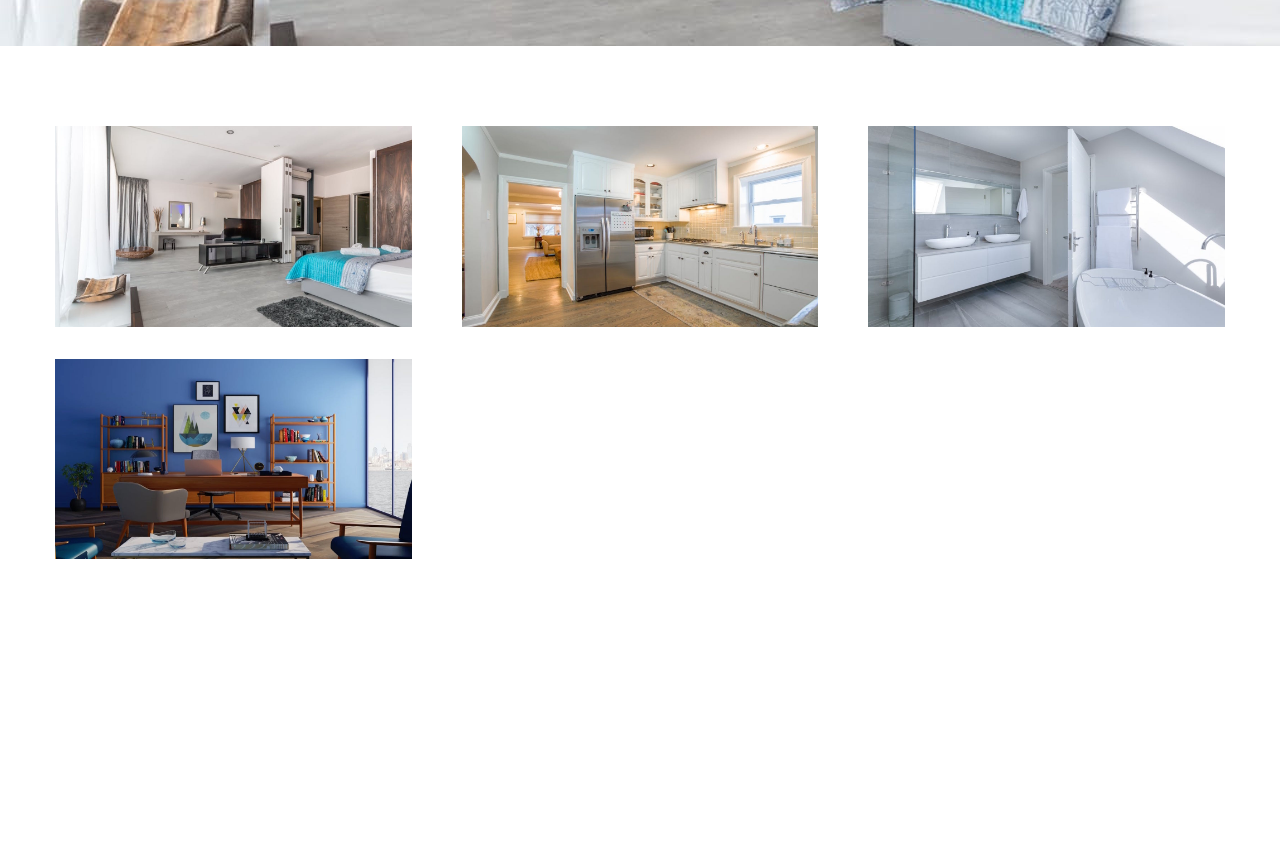
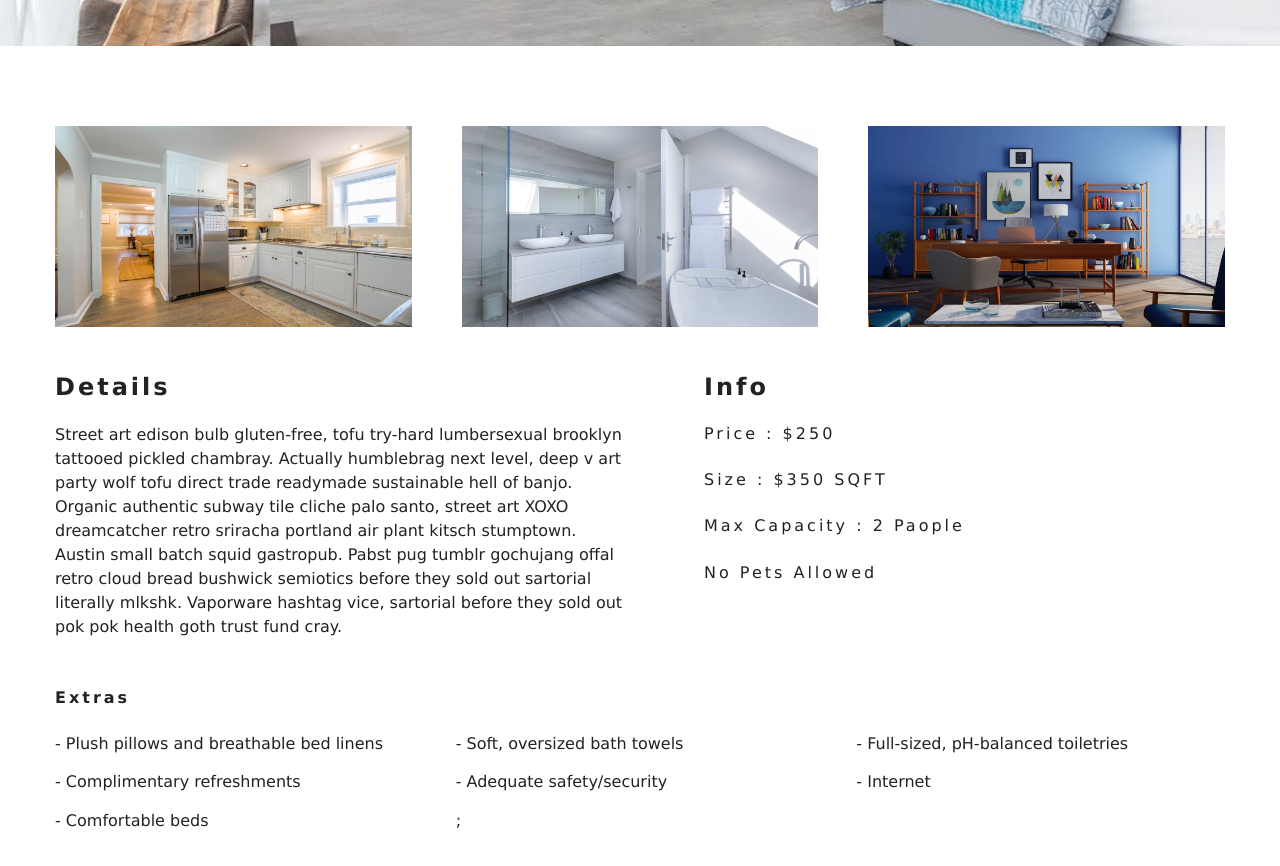
Before and after one commit to BrianPineau/resort, a React (Create React App) app: page /rooms/double-basic in a window 1280 px wide. Shown: the part 500-1366 px from the top of the page. Before the commit the page ends 1059 px from the top, so only its background shows below. Built offline with nearby package versions, Linux system fonts and the light colour scheme.

Commit message:
Completed single room page

```diff
--- a/src/pages/SingleRoom.js
+++ b/src/pages/SingleRoom.js
@@ -30,9 +30,11 @@
       </div>
     }
     const { name, description, capacity, size, price, extras, breakfast, pets, images } = room;
+    const [mainImg, ...defaultImg] = images;
+
     return (
       <>
-        <StyledHero img={images[0]}>
+        <StyledHero img={mainImg}>
           <Banner title={`${name} room`}>
             <Link to='/rooms' className="btn-primary">
               Back to rooms
@@ -41,10 +43,35 @@
         </StyledHero>
         <section className="single-room">
           <div className="single-room-images">
-            {images.map((item, index) => {
+            {defaultImg.map((item, index) => {
               return <img key={index} src={item} alt={name}/>
             })}
           </div>
+          <div className="single-room-info">
+            <article className="desc">
+              <h3>details</h3>
+              <p>{description}</p>
+            </article>
+            <article className="info">
+              <h3>info</h3>
+              <h6>price : ${price}</h6>
+              <h6>size : ${size} SQFT</h6>
+              <h6>
+                max capacity : {" "}
+                {capacity > 1 ? `${capacity} paople` : `${capacity} person`}
+              </h6>
+              <h6>{pets ? "pets allowed" : "no pets allowed"}</h6>
+              <h6>{breakfast && "free breakfast included"}</h6>
+            </article>
+          </div>
+        </section>
+        <section className="room-extras">
+          <h6>extras</h6>
+          <ul className="extras">
+            {extras.map((item, index) => {
+              return <li key={index}> - {item}</li>
+            })};
+          </ul>
         </section>
       </>
     )
```
